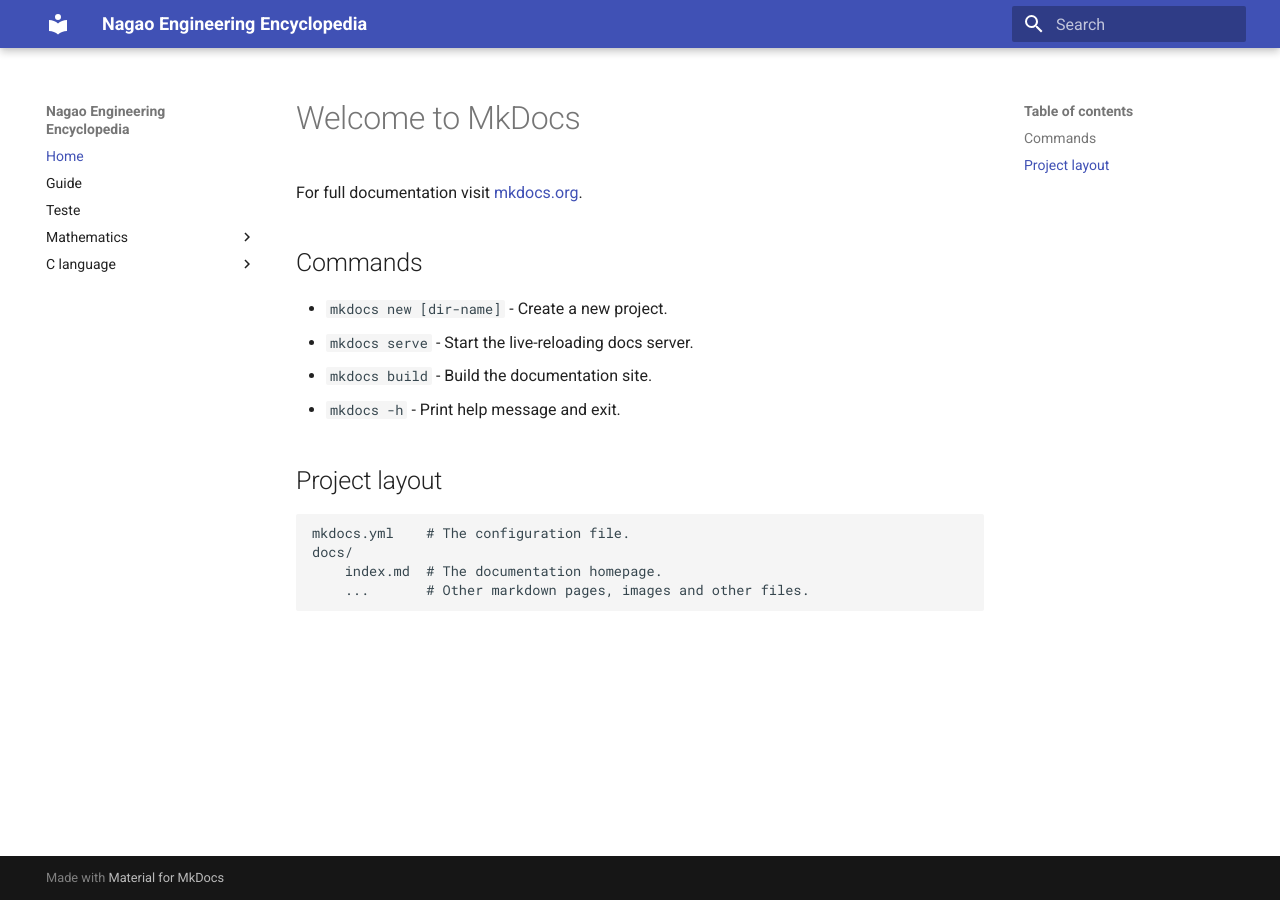
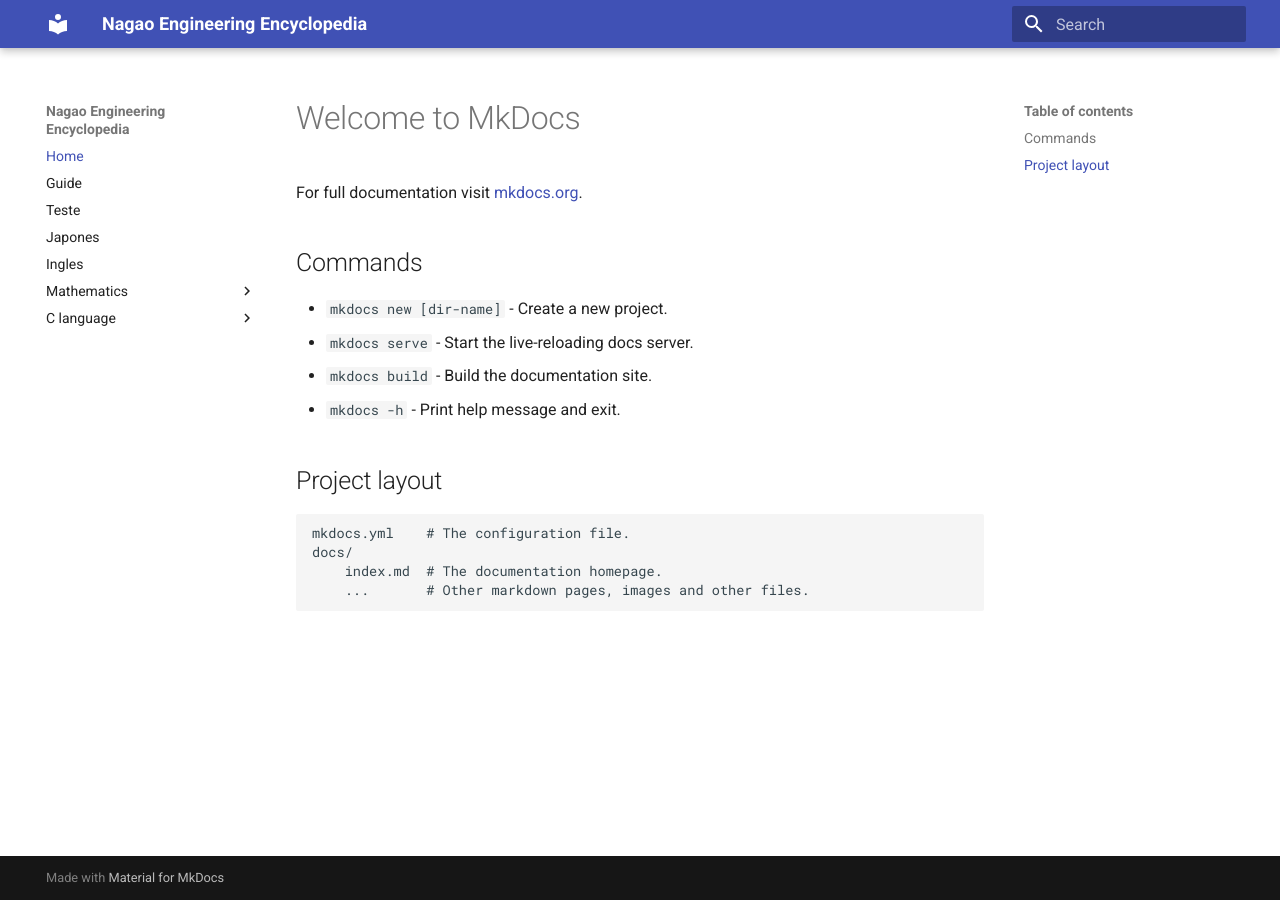
Before and after one commit to NagaoVictor/nagao-engineering, an MkDocs documentation site: the page built from docs/index.md, in a window 1280 px wide. Built offline with MkDocs 1.6.1 and Material for MkDocs 9.7.7, drawn with Linux system fonts in a browser that asks for light colours.

Commit message:
Update mkdocs.yml

```diff
--- a/mkdocs.yml
+++ b/mkdocs.yml
@@ -34,6 +34,8 @@
   - Home: index.md
   - Guide: guide.md
   - Teste: teste.md
+  - Japones: japones.md
+  - Ingles: ingles.md
 
   - Mathematics:
       - Logic: mathematics/logica.md
@@ -48,6 +50,7 @@
       - Teoria dos Números: mathematics/numeros.md
       - Teoria dos Gráfos: mathematics/grafos.md
       - Derivadas: mathematics/derivadas.md
+      - Integrais: mathematics/integrais.md
       - Linux: dispositivos/linux.md
 
   - C language:
```
